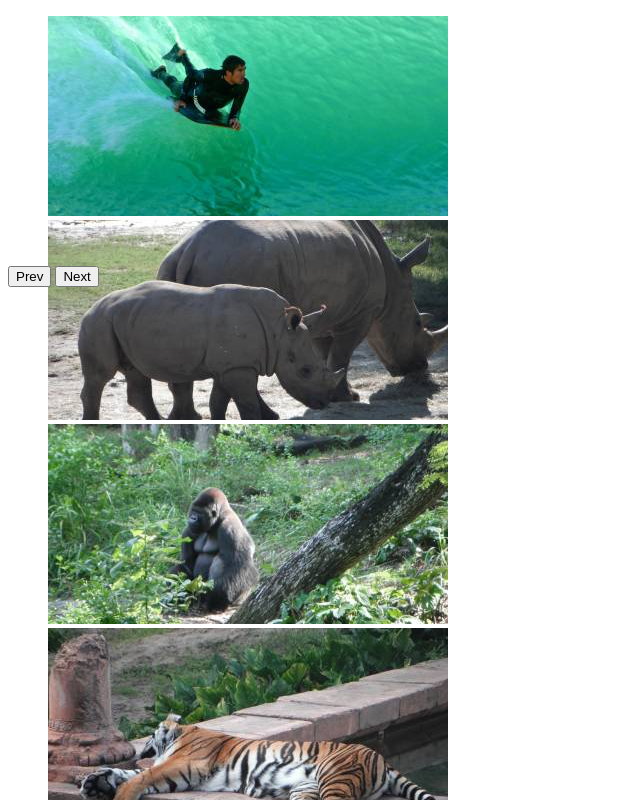
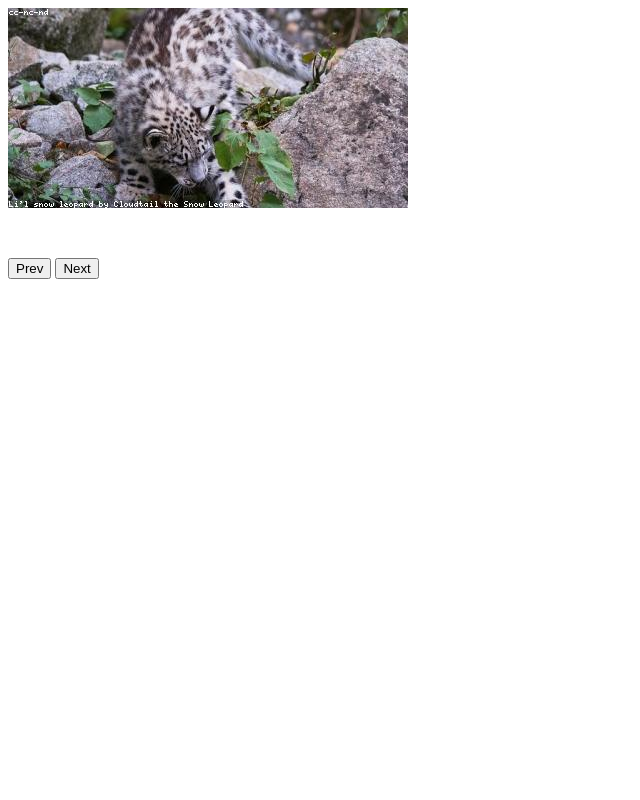
Before and after one commit to tafarian/jQuery-training, a plain HTML site: page 5.SimpleSlider/index.html in a window 1280 px wide. Both pictures are taken after a click on the button "Prev". Shown: the top 800 px of the page, without its empty margins (0-640 px from the left). Drawn offline with nearby package versions, Linux system fonts and the light colour scheme.

Commit message:
Simple slider done

```diff
--- a/5.SimpleSlider/css/style.css
+++ b/5.SimpleSlider/css/style.css
@@ -1,11 +1,15 @@
 .slider{
   height: 250px;
+  width: 400px;
+  overflow: hidden;
 }
 
 .slider ul{
   list-style: none;
+  margin: 0;
+  padding: 0;
 }
 
 .slider li{
-
+  float: left;
 }
--- a/5.SimpleSlider/index.html
+++ b/5.SimpleSlider/index.html
@@ -21,5 +21,8 @@
 <button id="prevPicture">Prev</button>
 <button id="nextPicture">Next</button>
 
+
+<script src="https://ajax.googleapis.com/ajax/libs/jquery/3.2.1/jquery.min.js"></script>
+<script src="./js/app.js"></script>
 </body>
 </html>
--- /dev/null
+++ b/5.SimpleSlider/js/app.js
@@ -0,0 +1,32 @@
+$(function() {
+    console.log("DOM Loaded");
+
+    let next = $("#nextPicture");
+    let prev = $("#prevPicture");
+    let pictures = $("li");
+    let pictureWidth = 400;
+
+    pictures.parent().css('width', (pictures.length * pictureWidth));
+
+    next.on("click", function() {
+
+        $('.slider ul').animate({
+            left: - pictureWidth
+        }, 200, function () {
+            $('.slider ul li:first-child').appendTo('.slider ul');
+            $('.slider ul').css('left', '');
+        });
+    })
+
+    prev.on("click", function() {
+
+        $('.slider ul').animate({
+            left: + pictureWidth
+        }, 200, function () {
+            $('.slider ul li:last-child').prependTo('.slider ul');
+            $('.slider ul').css('left', '');
+        });
+    })
+
+
+});
```
